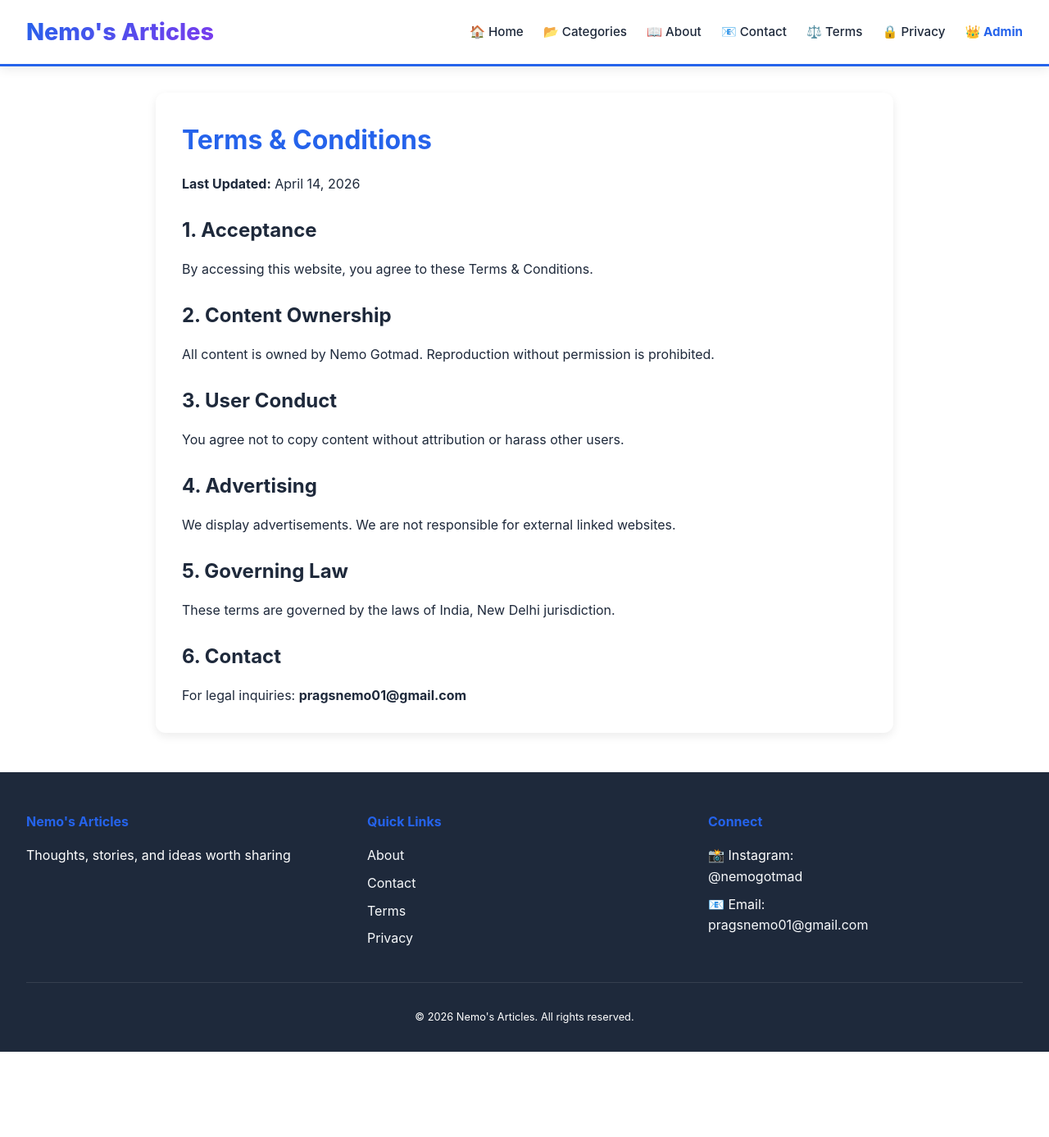
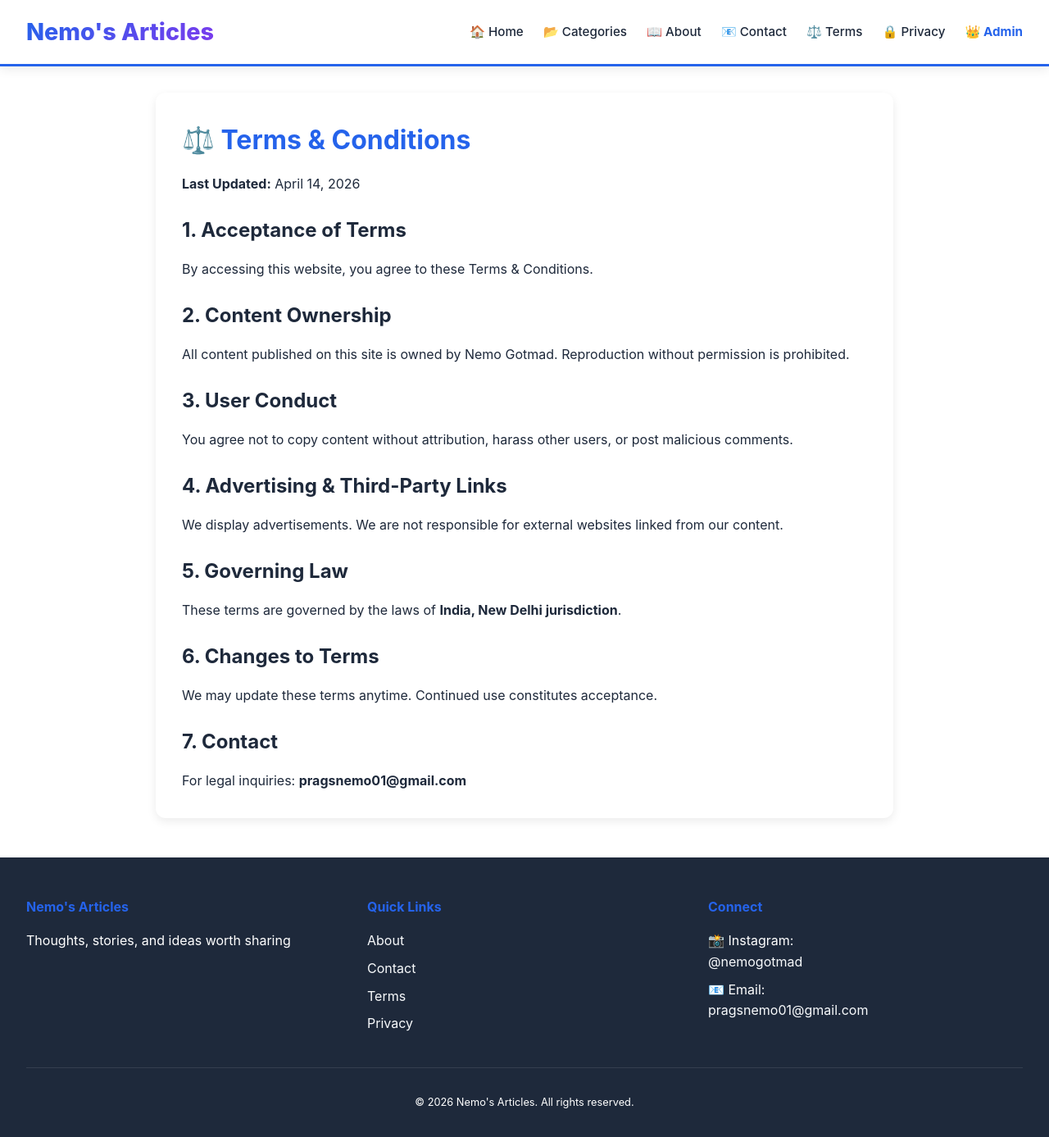
Before and after one commit to nemogotmad/nemo, a Jekyll site: the page built from terms.html, in a window 1280 px wide and 1387 px high. Shown: the whole window at 82% size. Built offline with Jekyll 4.4.1, drawn with Linux system fonts in a browser that asks for light colours.

Commit message:
Update terms.html

```diff
--- a/terms.html
+++ b/terms.html
@@ -4,24 +4,27 @@ title: "Terms & Conditions"
 ---
 
 <div class="page-content">
-    <h1>Terms & Conditions</h1>
+    <h1>⚖️ Terms & Conditions</h1>
     <p><strong>Last Updated:</strong> April 14, 2026</p>
 
-    <h2>1. Acceptance</h2>
+    <h2>1. Acceptance of Terms</h2>
     <p>By accessing this website, you agree to these Terms & Conditions.</p>
 
     <h2>2. Content Ownership</h2>
-    <p>All content is owned by Nemo Gotmad. Reproduction without permission is prohibited.</p>
+    <p>All content published on this site is owned by Nemo Gotmad. Reproduction without permission is prohibited.</p>
 
     <h2>3. User Conduct</h2>
-    <p>You agree not to copy content without attribution or harass other users.</p>
+    <p>You agree not to copy content without attribution, harass other users, or post malicious comments.</p>
 
-    <h2>4. Advertising</h2>
-    <p>We display advertisements. We are not responsible for external linked websites.</p>
+    <h2>4. Advertising & Third-Party Links</h2>
+    <p>We display advertisements. We are not responsible for external websites linked from our content.</p>
 
     <h2>5. Governing Law</h2>
-    <p>These terms are governed by the laws of India, New Delhi jurisdiction.</p>
+    <p>These terms are governed by the laws of <strong>India, New Delhi jurisdiction</strong>.</p>
 
-    <h2>6. Contact</h2>
+    <h2>6. Changes to Terms</h2>
+    <p>We may update these terms anytime. Continued use constitutes acceptance.</p>
+
+    <h2>7. Contact</h2>
     <p>For legal inquiries: <strong>pragsnemo01@gmail.com</strong></p>
 </div>
```
